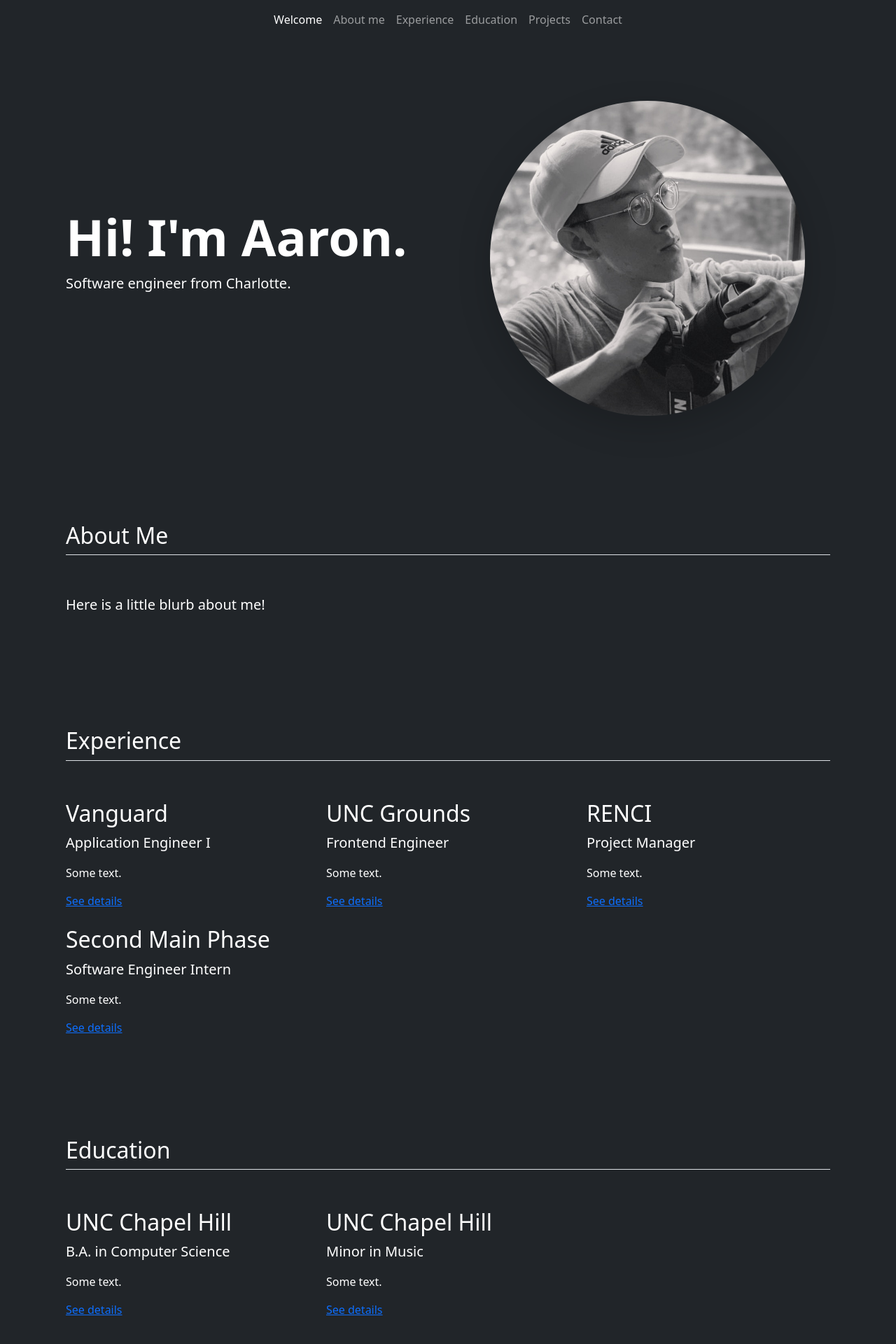
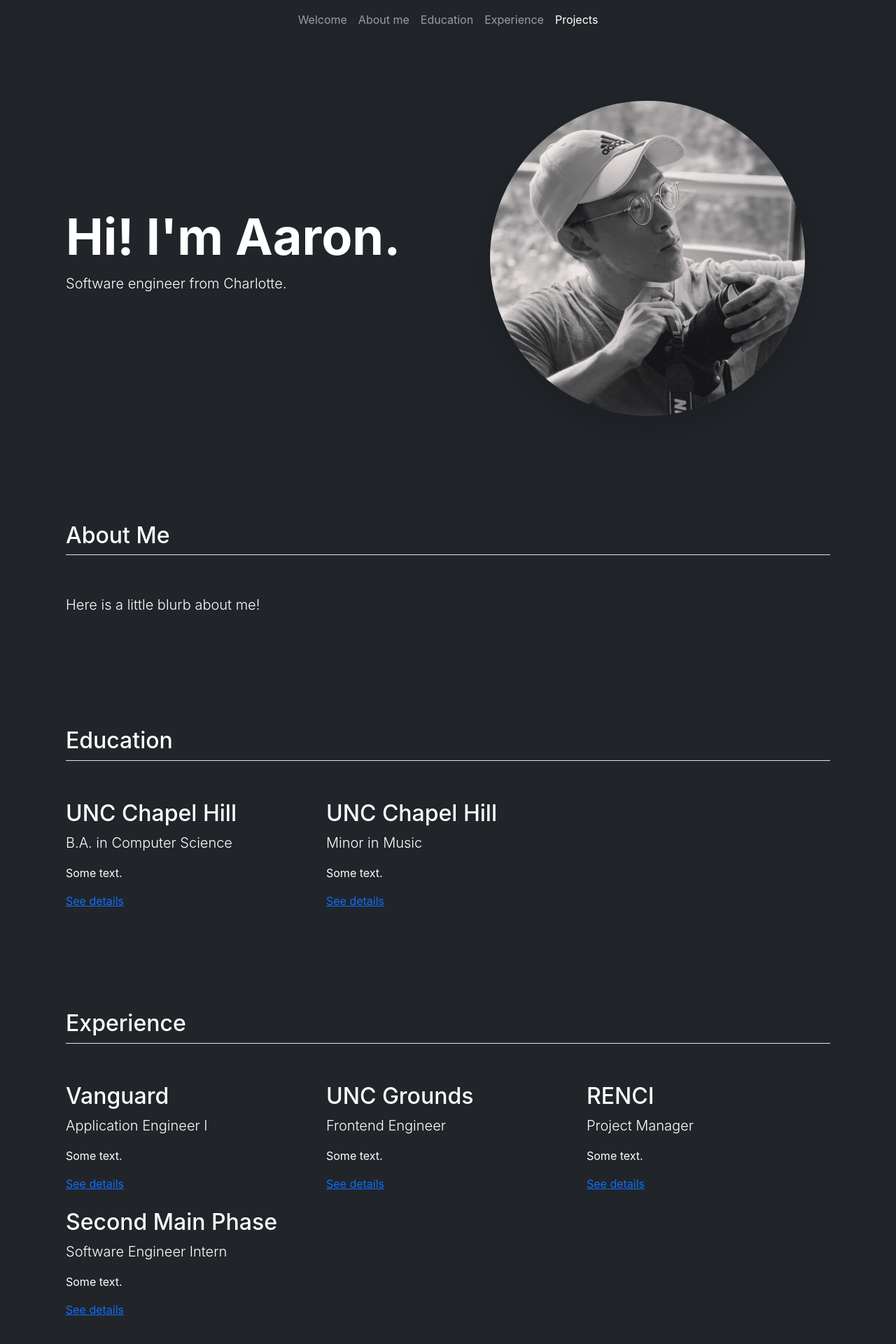
Before and after one commit to aarozhang/portfolio, a React (Create React App) app in the folder aaron-portfolio/: page / in a window 1280 px wide. Shown: the top 1920 px of the page at 70% size. Built offline with nearby package versions, Linux system fonts and the light colour scheme.

Commit message:
implemented scrollspy

```diff
--- a/aaron-portfolio/public/index.html
+++ b/aaron-portfolio/public/index.html
@@ -21,7 +21,7 @@
       work correctly both with client-side routing and a non-root public URL.
       Learn how to configure a non-root public URL by running `npm run build`.
     -->
-        <title>React App</title>
+        <title>Aaron Zhang</title>
         <link
             href="https://cdn.jsdelivr.net/npm/bootstrap@5.1.3/dist/css/bootstrap.min.css"
             rel="stylesheet"
@@ -29,8 +29,14 @@
             crossorigin="anonymous"
         />
     </head>
-    <body>
+    <body data-bs-spy="scroll" data-bs-target=".navbar" data-bs-offset="50">
         <div id="root"></div>
+
+        <script
+            src="https://cdn.jsdelivr.net/npm/bootstrap@5.1.3/dist/js/bootstrap.bundle.min.js"
+            integrity="sha384-ka7Sk0Gln4gmtz2MlQnikT1wXgYsOg+OMhuP+IlRH9sENBO0LRn5q+8nbTov4+1p"
+            crossorigin="anonymous"
+        ></script>
         <!--
       This HTML file is a template.
       If you open it directly in the browser, you will see an empty page.
--- a/aaron-portfolio/src/App.js
+++ b/aaron-portfolio/src/App.js
@@ -1,4 +1,3 @@
-import "bootstrap/dist/css/bootstrap.min.css";
 import Navbar from "./components/Navbar/navbar";
 import Title from "./components/Title/title";
 import InfoContainer from "./components/InfoContainer/infoContainer";
@@ -9,20 +8,12 @@ function App() {
     return (
         <div class="vh-auto bg-dark text-white">
             {Navbar()}
-            <div
-                data-bs-spy="scroll"
-                data-bs-target="#navbar"
-                data-bs-offset="0"
-                class="scrollspy-example"
-                tabindex="0"
-            >
-                {Title()}
-                {AboutMe("About Me", info["About Me"])}
-                {InfoContainer("Experience", info.Experience)}
-                {InfoContainer("Education", info.Education)}
-                {InfoContainer("Projects", info.Projects)}
-                {/*add contact section*/}
-            </div>
+            {Title()}
+            {AboutMe("About Me", info["About Me"])}
+            {InfoContainer("Education", info.Education)}
+            {InfoContainer("Experience", info.Experience)}
+            {InfoContainer("Projects", info.Projects)}
+            {/*add contact section*/}
         </div>
     );
 }
--- a/aaron-portfolio/src/components/AboutMe/aboutMe.jsx
+++ b/aaron-portfolio/src/components/AboutMe/aboutMe.jsx
@@ -1,6 +1,6 @@
 function AboutMe (header, text) {
     return (
-        <div class="container px-4 py-5" id={header}>
+        <div class="container px-4 py-5" id="AboutMe">
             <h2 class="pb-2 border-bottom">{header}</h2>
             <div class="row g-4 py-5 row-cols-1 row-cols-lg-3">
                 <p class="lead">{text}</p>
--- a/aaron-portfolio/src/components/Navbar/navbar.jsx
+++ b/aaron-portfolio/src/components/Navbar/navbar.jsx
@@ -28,13 +28,8 @@ function Navbar () {
                             </a>
                         </li>
                         <li class="nav-item">
-                            <a class="nav-link" aria-current="page" href="#About Me">
+                            <a class="nav-link" aria-current="page" href="#AboutMe">
                                 About me
-                            </a>
-                        </li>
-                        <li class="nav-item">
-                            <a class="nav-link" href="#Experience">
-                                Experience
                             </a>
                         </li>
                         <li class="nav-item">
@@ -43,13 +38,14 @@ function Navbar () {
                             </a>
                         </li>
                         <li class="nav-item">
+                            <a class="nav-link" href="#Experience">
+                                Experience
+                            </a>
+                        </li>
+
+                        <li class="nav-item">
                             <a class="nav-link" href="#Projects">
                                 Projects
-                            </a>
-                        </li>
-                        <li class="nav-item">
-                            <a class="nav-link" href="#Contact">
-                                Contact
                             </a>
                         </li>
                     </ul>
--- a/aaron-portfolio/src/info.jsx
+++ b/aaron-portfolio/src/info.jsx
@@ -34,7 +34,19 @@ let info = {
             "summary": "Some text."
         }
     ],
-    "Projects": []
+    "Projects": [
+        {
+            "title": "Fall Guys Stats",
+            "subtitle": "A Game Stat Tracker",
+            "summary": "Some text."
+        },
+        {
+            "title": "UNC Chapel Hill",
+            "subtitle": "Minor in Music",
+            "summary": "Some text."
+        }
+    ],
+    "Contact": []
 }
 
 export default info;
```
